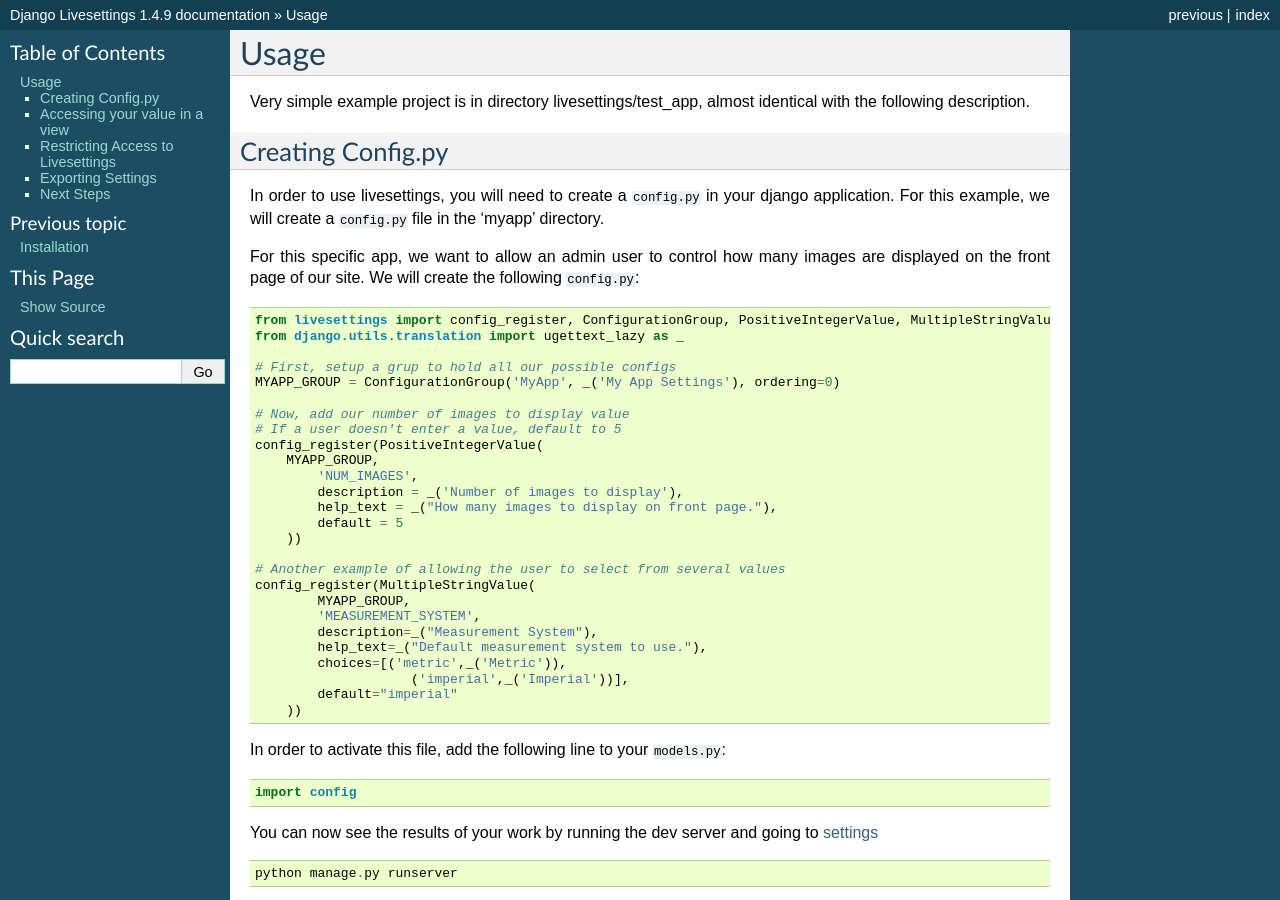
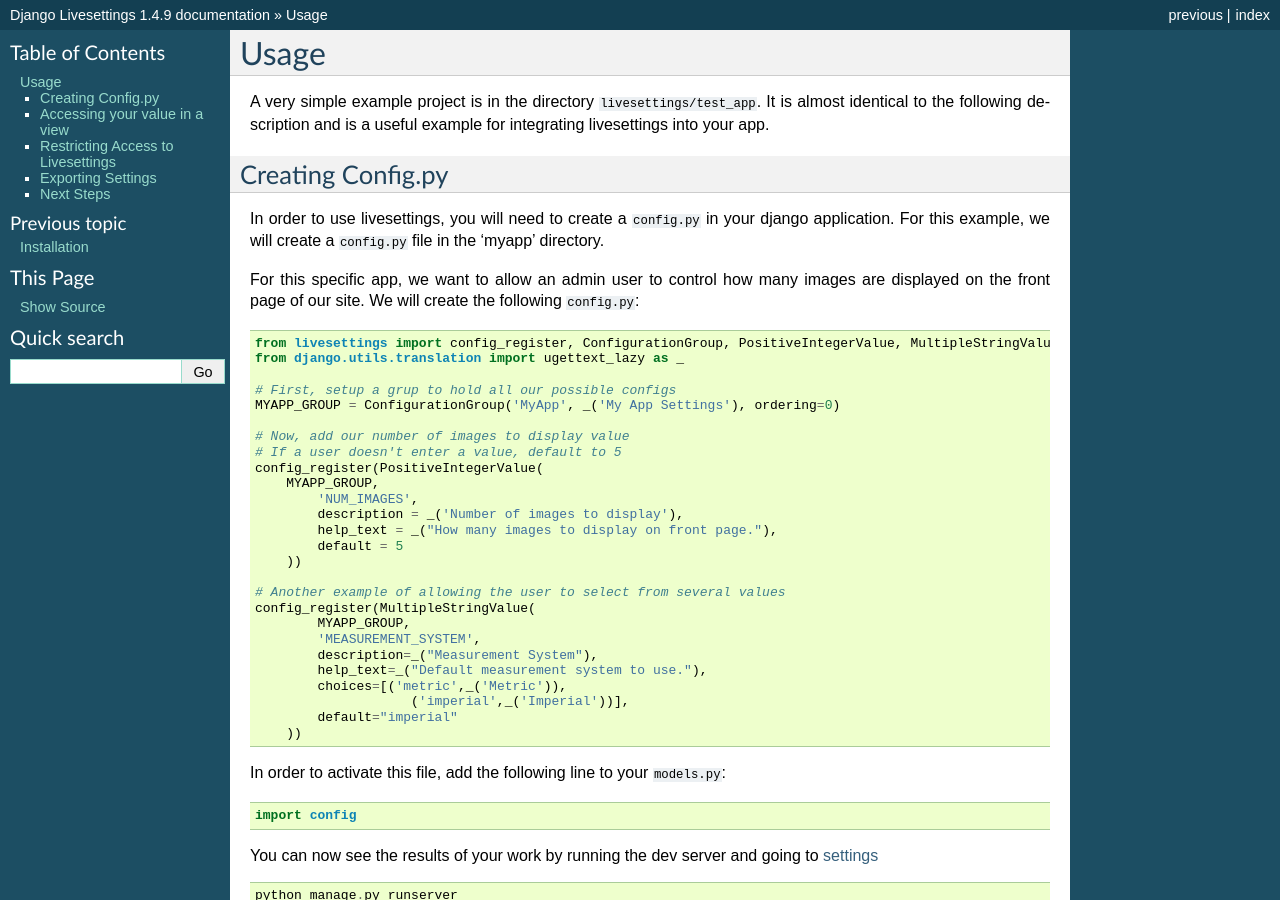
Before and after one commit to kunaldeo/django-livesettings3, a Sphinx documentation site: the page built from docs/usage.rst, in a window 1280 px wide and 900 px high. Built offline with Sphinx 7.4.7, drawn with Linux system fonts in a browser that asks for light colours.

Commit message:
Minor updates to the usage doc.

```diff
--- a/docs/usage.rst
+++ b/docs/usage.rst
@@ -1,7 +1,7 @@
 Usage
 =====
 
-Very simple example project is in directory livesettings/test_app, almost identical with the following description.
+A very simple example project is in the directory :file:`livesettings/test_app`. It is almost identical to the following description and is a useful example for integrating livesettings into your app.
 
 Creating Config.py
 ------------------
```
